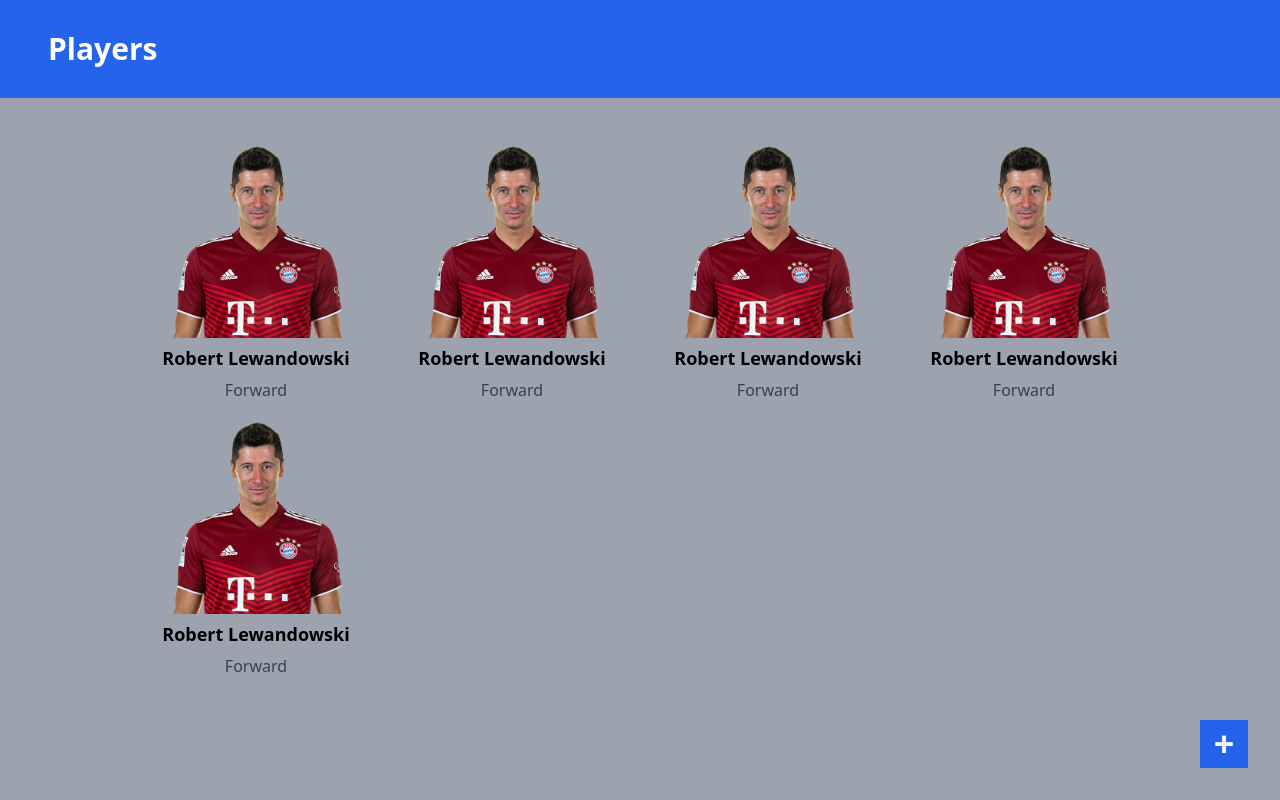
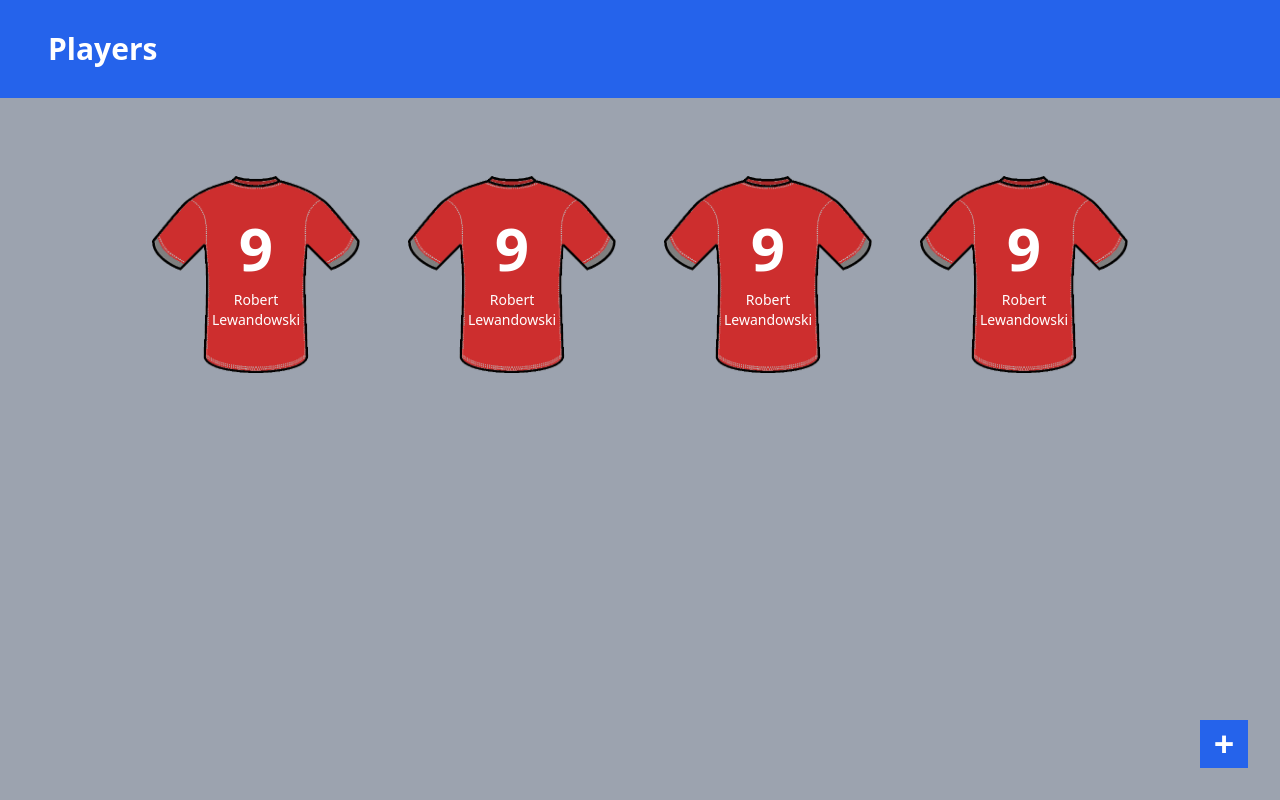
Before and after one commit to Pietrek14/football-coach, an Angular app: page /players in a window 1280 px wide. Built offline with nearby package versions, Linux system fonts and the light colour scheme.

Commit message:
changed player cards

```diff
--- a/src/app/player-card/player-card.component.html
+++ b/src/app/player-card/player-card.component.html
@@ -1,5 +1,5 @@
-<div class="flex flex-col justify-between items-center w-48 h-64 cursor-pointer">
-	<div class="w-full aspect-square bg-contain bg-center bg-no-repeat" [style.backgroundImage]="'url(' + img + ')'"></div>
-	<h5 class="text-lg font-semibold text-center">{{name}}</h5>
-	<span class="text-gray-700">{{position}}</span>
+<div class="flex flex-col justify-center items-center gap-3 w-52 h-64 bg-center bg-contain bg-no-repeat text-white cursor-pointer"
+	style="background-image: url('assets/tshirt.png');">
+	<h3 class="text-6xl font-bold">{{number}}</h3>
+	<h4 class="text-sm text-center max-w-[100px]">{{name}}</h4>
 </div>
--- a/src/app/player-card/player-card.component.ts
+++ b/src/app/player-card/player-card.component.ts
@@ -8,8 +8,8 @@
 })
 export class PlayerCardComponent implements OnInit {
 
-	@Input() img = '';
 	@Input() name = '';
+	@Input() number = '';
 	@Input() position: Position = 'Goalkeeper';
 
   constructor() { }
--- a/src/app/players-page/players-page.component.html
+++ b/src/app/players-page/players-page.component.html
@@ -1,9 +1,8 @@
 <div class="grid grid-cols-4 justify-items-center gap-y-5 px-32 py-12">
-	<app-player-card img="assets/lewandowski.png" name="Robert Lewandowski" position="Forward"></app-player-card>
-	<app-player-card img="assets/lewandowski.png" name="Robert Lewandowski" position="Forward"></app-player-card>
-	<app-player-card img="assets/lewandowski.png" name="Robert Lewandowski" position="Forward"></app-player-card>
-	<app-player-card img="assets/lewandowski.png" name="Robert Lewandowski" position="Forward"></app-player-card>
-	<app-player-card img="assets/lewandowski.png" name="Robert Lewandowski" position="Forward"></app-player-card>
+	<app-player-card number="9" name="Robert Lewandowski" position="Forward"></app-player-card>
+	<app-player-card number="9" name="Robert Lewandowski" position="Forward"></app-player-card>
+	<app-player-card number="9" name="Robert Lewandowski" position="Forward"></app-player-card>
+	<app-player-card number="9" name="Robert Lewandowski" position="Forward"></app-player-card>
 	<div class="flex justify-center items-center w-12 h-12 fixed bottom-8 right-8 bg-blue-600 text-4xl text-white font-bold cursor-pointer" (click)="openForm()">
 		+
 	</div>
--- a/tailwind.config.js
+++ b/tailwind.config.js
@@ -4,7 +4,11 @@
     "./src/**/*.{html,ts}",
   ],
   theme: {
-    extend: {},
+    extend: {
+			backgroundImage: {
+				'tshirt': "url('/src/assets/tshirt.avif')",
+			}
+		},
   },
   plugins: [],
 }
```
Also changed, not shown: src/assets/tshirt.png (added).
